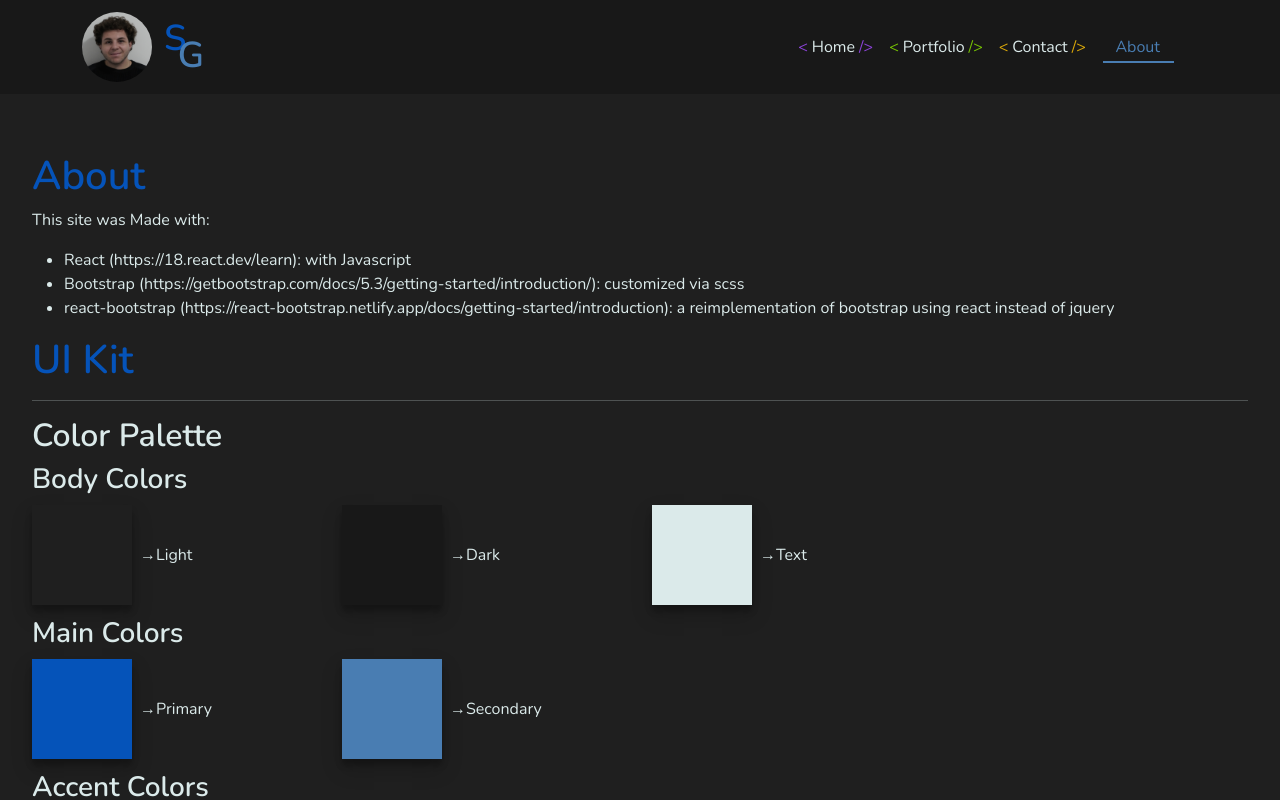
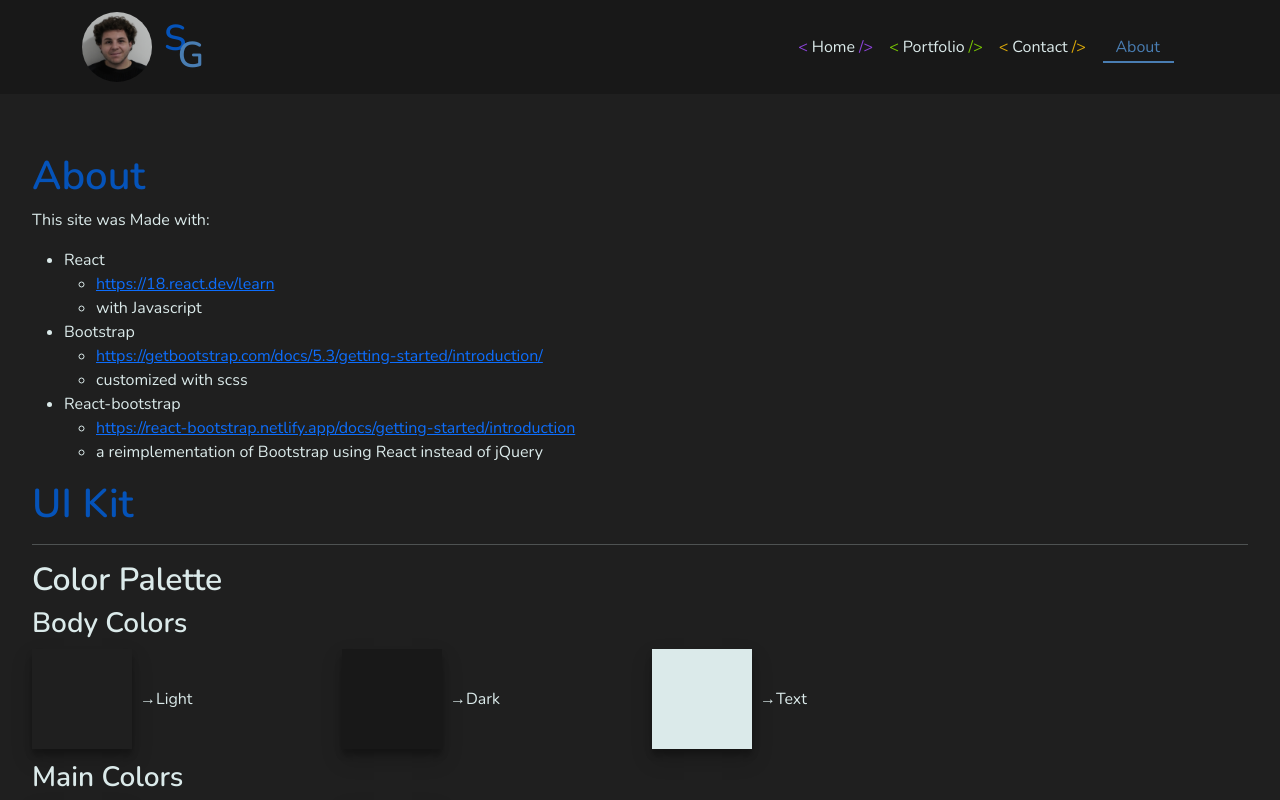
Before and after one commit to giova239/portfolio, a React (Create React App) app: page /about in a window 1280 px wide. Shown: the top 800 px of the page. Built offline with nearby package versions, Linux system fonts and the light colour scheme.

Commit message:
improve links and list

```diff
--- a/src/components/pages/about/about.jsx
+++ b/src/components/pages/about/about.jsx
@@ -14,18 +14,43 @@ function About() {
       <h1 className="text-primary">About</h1>
       <p>This site was Made with:</p>
       <ul>
-        <li>React (https://18.react.dev/learn): with Javascript</li>
+        <li>
+          React
+          <ul>
+            <li>
+              <a href="https://18.react.dev/learn">
+                https://18.react.dev/learn
+              </a>
+            </li>
+            <li>with Javascript</li>
+          </ul>
+        </li>
         <li>
           Bootstrap
-          (https://getbootstrap.com/docs/5.3/getting-started/introduction/):
-          customized via scss
+          <ul>
+            <li>
+              <a href="https://getbootstrap.com/docs/5.3/getting-started/introduction/">
+                https://getbootstrap.com/docs/5.3/getting-started/introduction/
+              </a>
+            </li>
+            <li>customized with scss</li>
+          </ul>
         </li>
         <li>
-          react-bootstrap
-          (https://react-bootstrap.netlify.app/docs/getting-started/introduction):
-          a reimplementation of bootstrap using react instead of jquery
+          React-bootstrap
+          <ul>
+            <li>
+              <a href="https://react-bootstrap.netlify.app/docs/getting-started/introduction">
+                https://react-bootstrap.netlify.app/docs/getting-started/introduction
+              </a>
+            </li>
+            <li>
+              a reimplementation of Bootstrap using React instead of jQuery
+            </li>
+          </ul>
         </li>
       </ul>
+
       {/* UI KIT */}
       <h1 className="text-primary">UI Kit</h1>
       <hr />
```
